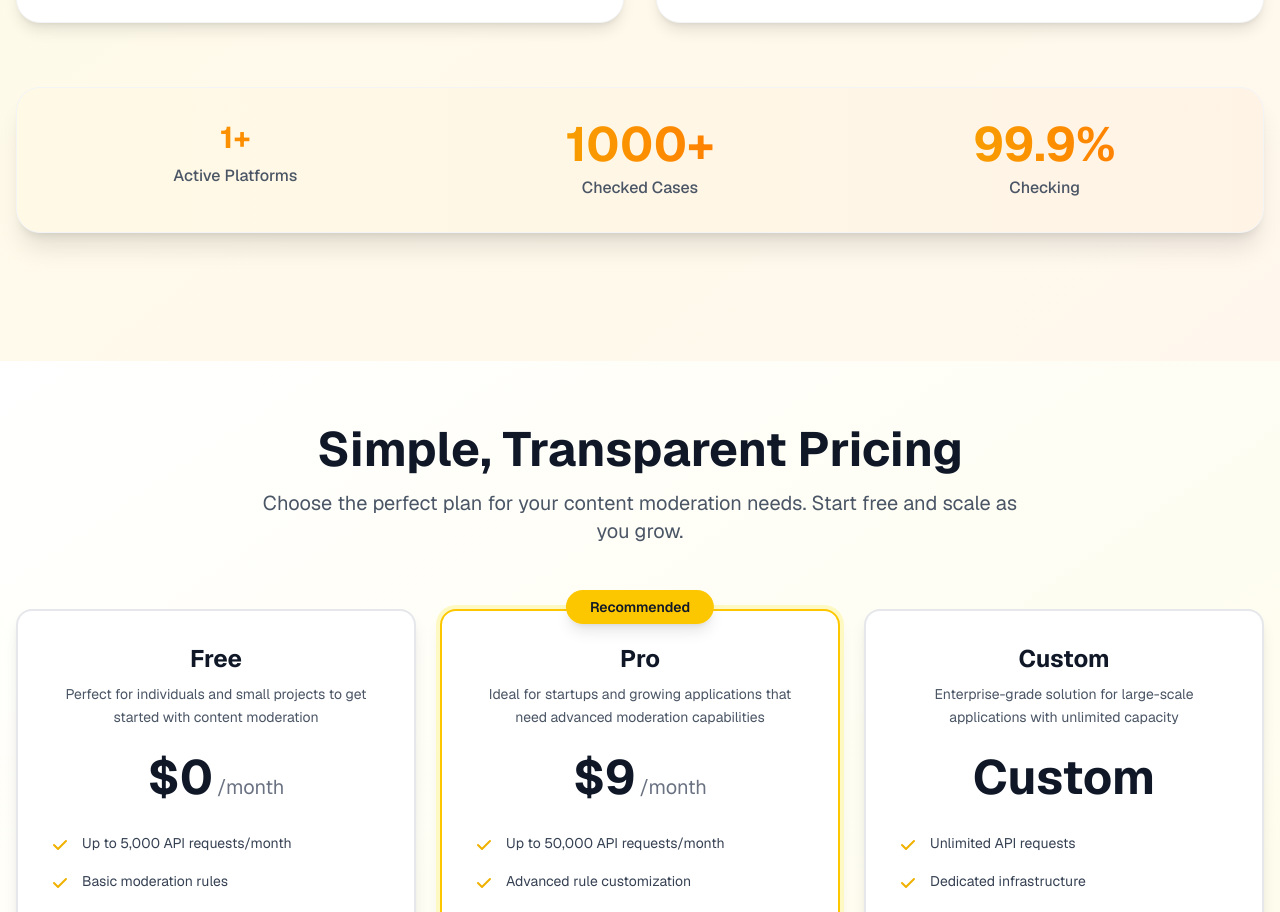
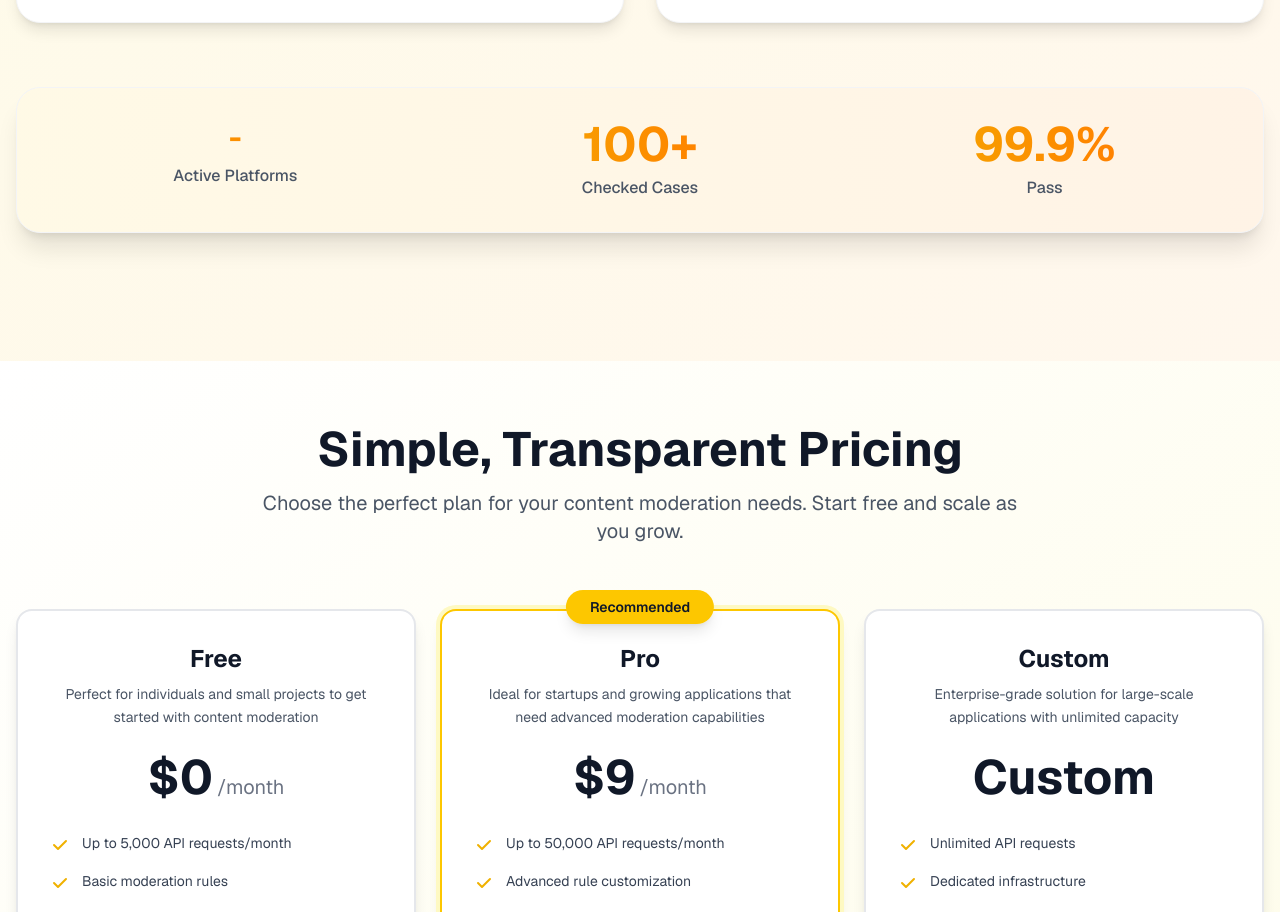
Before and after one commit to iwb25-412-vertex-prime/Moderato_Landing, a Next.js app: page / in a window 1280 px wide. Shown: the part 1923-2835 px from the top of the page. Built offline with nearby package versions, Linux system fonts and the light colour scheme.

Commit message:
Update UseCasesSection: modify statistics display for active platforms and checked cases

```diff
--- a/components/UseCasesSection.tsx
+++ b/components/UseCasesSection.tsx
@@ -144,16 +144,16 @@ const UseCasesSection: React.FC = () => {
           <div className="absolute inset-0 bg-gradient-to-r from-yellow-400/10 to-orange-400/10" />
           <div className="relative z-10 grid grid-cols-1 md:grid-cols-3 gap-8 text-center">
             <div className="group">
-              <div className="text-3xl font-bold bg-gradient-to-r from-yellow-500 to-orange-500 bg-clip-text text-transparent mb-2 group-hover:scale-110 transition-transform duration-300">1+</div>
+              <div className="text-3xl font-bold bg-gradient-to-r from-yellow-500 to-orange-500 bg-clip-text text-transparent mb-2 group-hover:scale-110 transition-transform duration-300">-</div>
               <div className="text-gray-600 font-medium">Active Platforms</div>
             </div>
             <div className="group">
-              <div className="text-5xl font-bold bg-gradient-to-r from-yellow-500 to-orange-500 bg-clip-text text-transparent mb-2 group-hover:scale-110 transition-transform duration-300">1000+</div>
+              <div className="text-5xl font-bold bg-gradient-to-r from-yellow-500 to-orange-500 bg-clip-text text-transparent mb-2 group-hover:scale-110 transition-transform duration-300">100+</div>
               <div className="text-gray-600 font-medium">Checked Cases</div>
             </div>
             <div className="group">
               <div className="text-5xl font-bold bg-gradient-to-r from-yellow-500 to-orange-500 bg-clip-text text-transparent mb-2 group-hover:scale-110 transition-transform duration-300">99.9%</div>
-              <div className="text-gray-600 font-medium">Checking</div>
+              <div className="text-gray-600 font-medium">Pass</div>
             </div>
           </div>
         </div>
```
